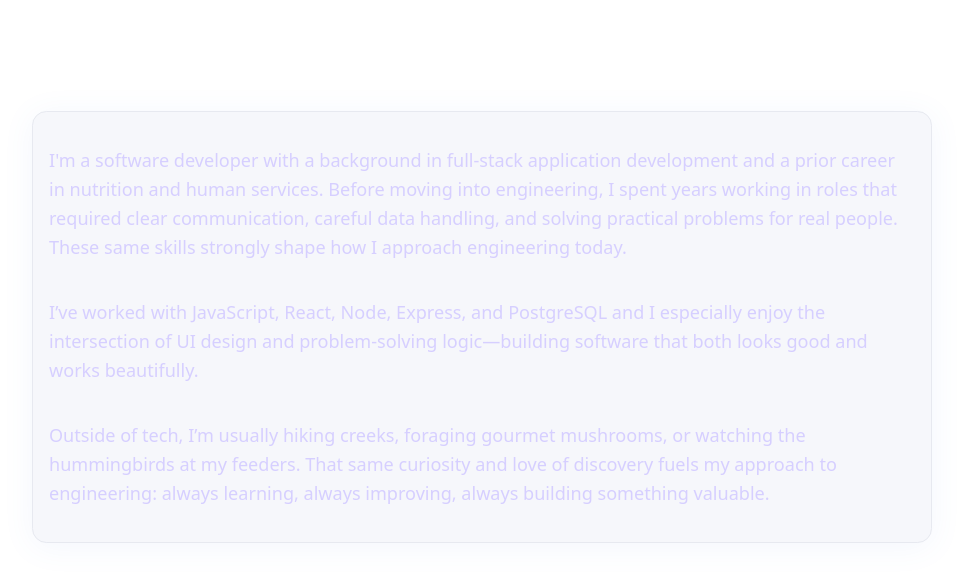
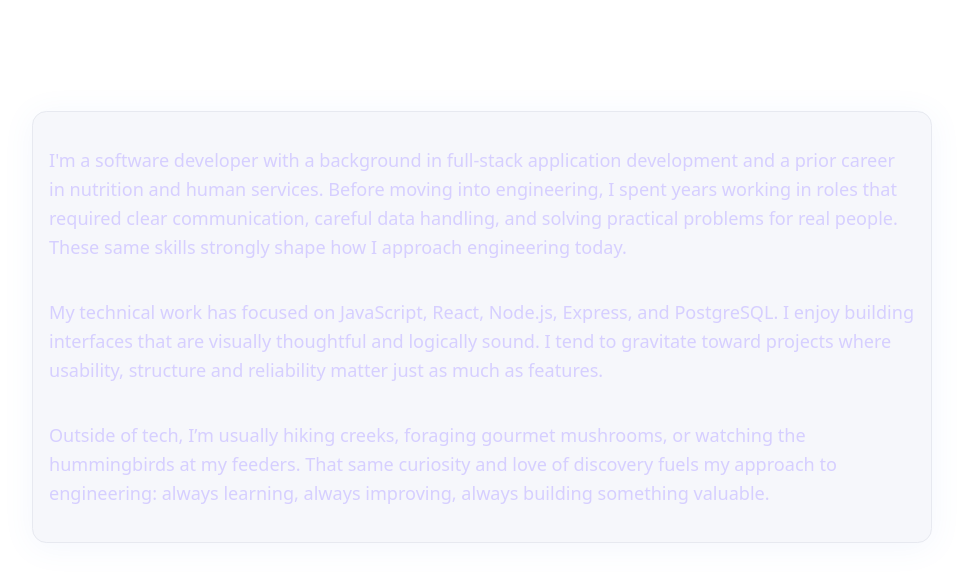
Before and after one commit to MajerAsh/AMajerWebsite, a React (Vite) app: page / in a window 1280 px wide. Shown: the part 4319-4901 px from the top of the page, without its empty margins (58-1021 px from the left). Built offline with nearby package versions, Linux system fonts and the light colour scheme.

Commit message:
about me edits

```diff
--- a/src/pages/About.jsx
+++ b/src/pages/About.jsx
@@ -34,14 +34,14 @@ export default function About() {
            development and a prior career in nutrition and human services. Before
            moving into engineering, I spent years working in roles that required
            clear communication, careful data handling, and solving practical problems
-           for real people. These same skills strongly shape how I approach engineering
-           today.
+           for real people. These same skills strongly shape how I approach
+           engineering today.
           </p>
           <p className="muted">
-            I’ve worked with JavaScript, React, Node, Express, and PostgreSQL
-            and I especially enjoy the intersection of UI design and
-            problem-solving logic—building software that both looks good and
-            works beautifully.
+            My technical work has focused on JavaScript, React, Node.js, Express, and
+            PostgreSQL. I enjoy building interfaces that are visually thoughtful and
+            logically sound. I tend to gravitate toward projects where usability, structure
+            and reliability matter just as much as features.
           </p>
           <p className="muted">
             Outside of tech, I’m usually hiking creeks, foraging gourmet
```
